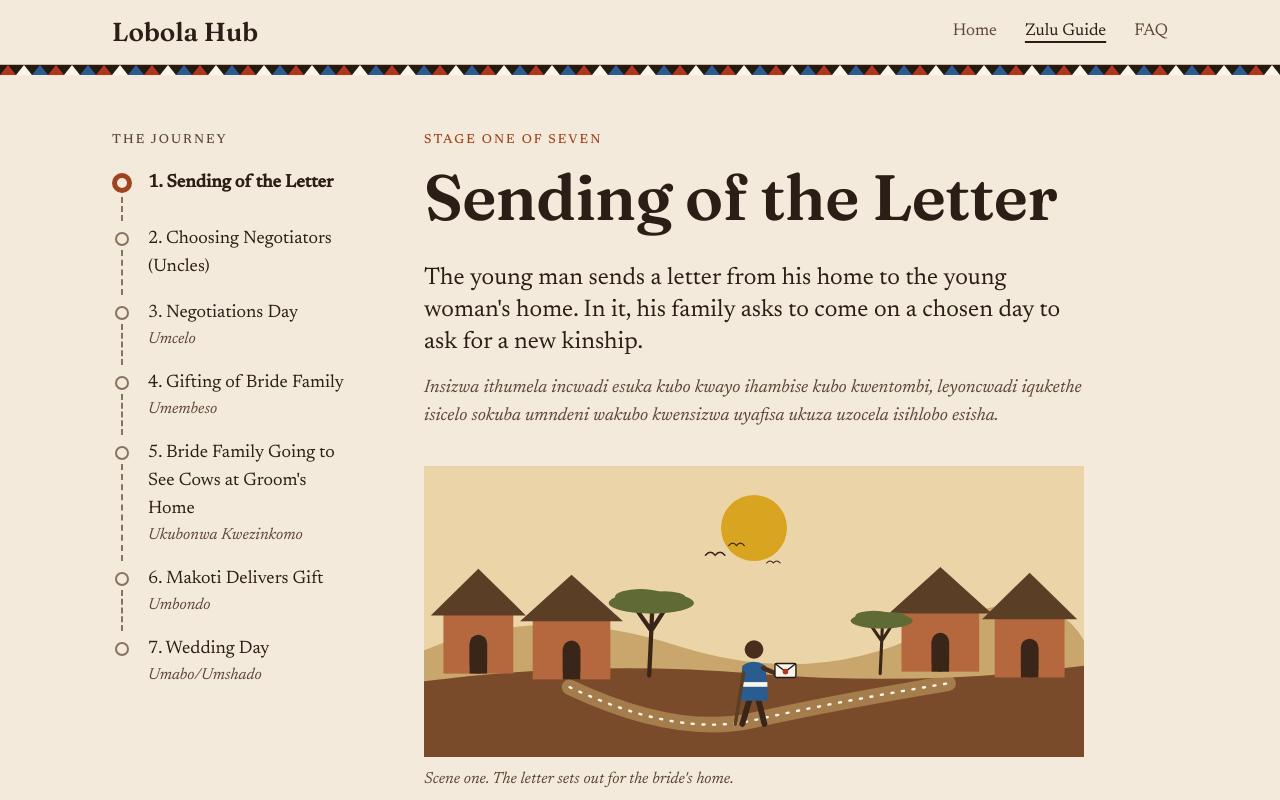
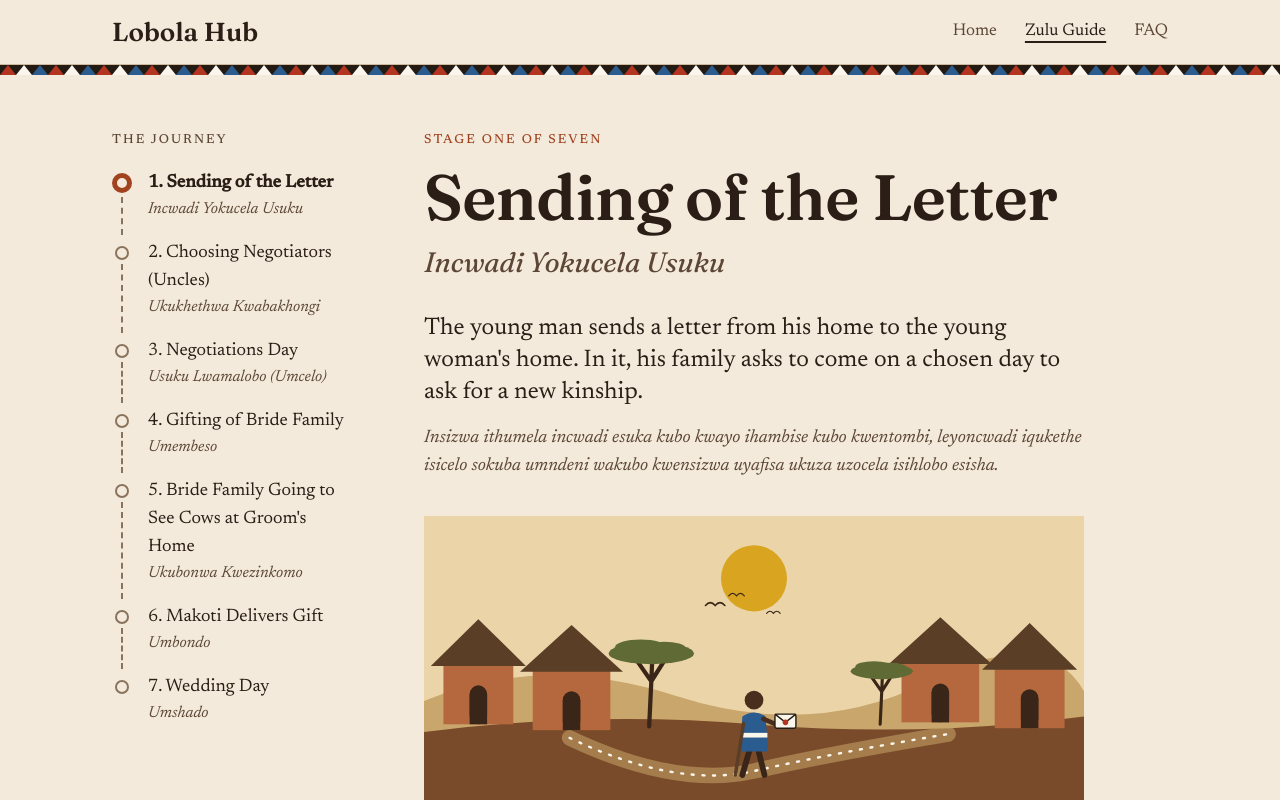
Before and after one commit to AndileDimba/Lobola-Guide-UI, a React (Vite) app: page /guide/zulu in a window 1280 px wide. Shown: the top 800 px of the page. Built offline with nearby package versions, Linux system fonts and the light colour scheme.

Commit message:
Add isiZulu stage names and the wedding day consent
Stages one to three get the isiZulu names given by the cultural owner.
Stage seven is named Umshado, and its summary now describes the bride's
answer to the chief's policeman (a song, ukusina and a mat) with umabo
following on the same day.

```diff
--- a/src/data/zulu.ts
+++ b/src/data/zulu.ts
@@ -17,6 +17,7 @@ export const zuluData: NationData = {
     {
       id: "sending_of_the_letter",
       title: "Sending of the Letter",
+      zuluTitle: "Incwadi Yokucela Usuku",
       summary:
         "The young man sends a letter from his home to the young woman's home. " +
         "In it, his family asks to come on a chosen day to ask for a new kinship.",
@@ -37,6 +38,7 @@ export const zuluData: NationData = {
     {
       id: "choosing_negotiators",
       title: "Choosing Negotiators (Uncles)",
+      zuluTitle: "Ukukhethwa Kwabakhongi",
       summary:
         "Before anyone travels, the family chooses the abakhongi who will go to " +
         "ask for a good kinship: the umkhongi omkhulu who leads, the umkhongi " +
@@ -60,7 +62,7 @@ export const zuluData: NationData = {
     {
       id: "negotiations_day_umcelo",
       title: "Negotiations Day",
-      zuluTitle: "Umcelo",
+      zuluTitle: "Usuku Lwamalobo (Umcelo)",
       description:
         "Ngosuku olubekiwe, abakhongi bayavuka ekuseni baya esangweni lakubo kwentombi, babize izithakazelo, bese beqala izinkulumo zokucela isihlobo.",
       details: [
@@ -218,11 +220,13 @@ export const zuluData: NationData = {
     {
       id: "wedding_day_umabo_umshado",
       title: "Wedding Day",
-      zuluTitle: "Umabo/Umshado",
+      zuluTitle: "Umshado",
       summary:
-        "A wedding day is set. The bride and her companions arrive in " +
-        "procession, and the customary ceremonies are held, with singing, " +
-        "dancing, and the bride's public consent to the marriage.",
+        "A wedding day is set and the bride's party arrives in procession. " +
+        "On the dance ground the chief's policeman asks the bride whether she " +
+        "loves the groom. She answers by starting a song and dancing " +
+        "(ukusina), then gives the policeman a mat as a sign of her agreement. " +
+        "Later that same day she gives umabo, her gifts to the groom's family.",
       description:
         "Kukhishwa usuku lomshado, umakoti nozakwabo bahamba nomkhosi, kwenziwa imicimbi yesiko, kuhlanganisa ukucula, ukudansa, nokuvuma umthetho womshado.",
       details: [
```
